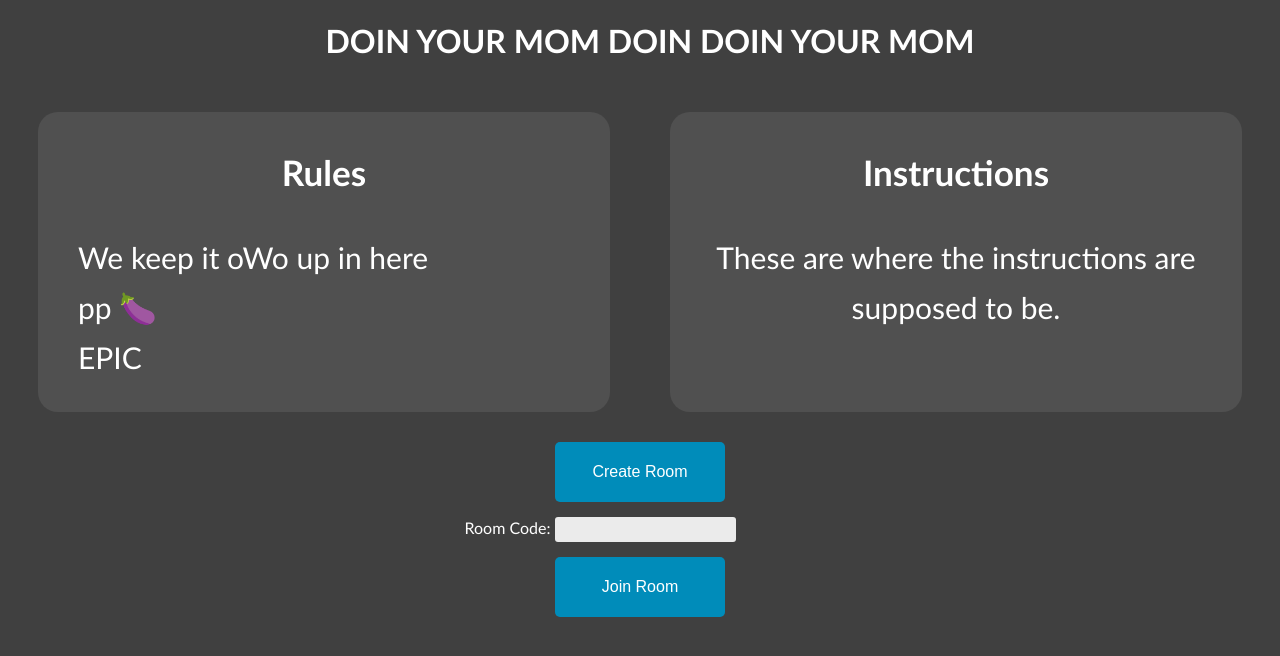
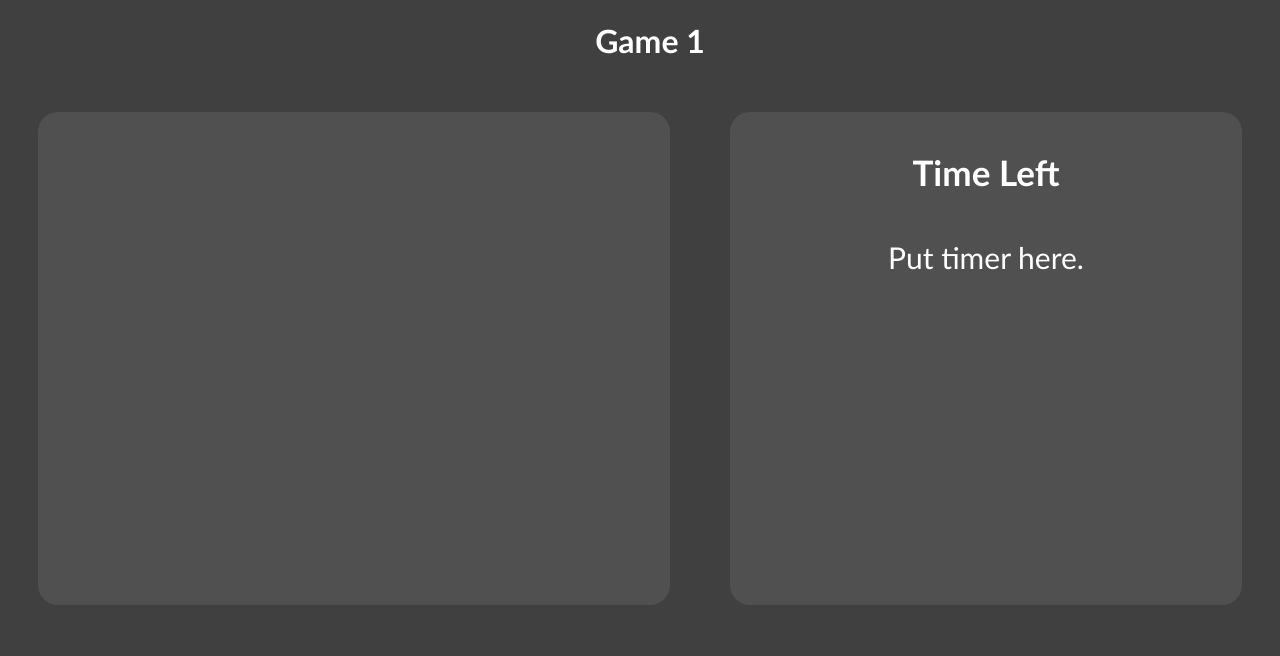
Before and after one commit to RyanHan0127/Hackathon2020, a plain HTML site: page public/index2.html in a window 1280 px wide. Drawn offline with Linux system fonts and the light colour scheme.

Commit message:
changed stuff on page 2

```diff
--- a/public/index2.css
+++ b/public/index2.css
@@ -4,43 +4,11 @@ body{
     background-color:  #404040;
   color: white;
 }
-
 .title{
   font-family: "Trebuchet MS";
   text-align: center;
   margin-left: 20px;
   color: white;
-}
-.join_button {
-  background-color: #008CBA;
-  border: none;
-  color: white;
-  padding: 15px 32px;
-  height: 60px;
-  width: 170px;
-  text-align: center;
-  text-decoration: none;
-  display: inline-block;
-  font-size: 16px;
-  border-radius: 5px;
-}
-
-.start_button {
-  background-color: #008CBA;
-  border: none;
-  color: white;
-  padding: 15px 32px;
-  height: 60px;
-  width: 170px;
-  text-align: center;
-  text-decoration: none;
-  display: inline-block;
-  font-size: 16px;
-  border-radius: 5px;
-}
-
-.Controls {
-text-align: center;
 }
 .divider{
 	margin-bottom:15px;
@@ -70,7 +38,6 @@ input[type=text] {
   color: white;
   border-radius: 20px;
 }
-
 .rule_heading{
   text-align: center;
   padding: 0;
--- a/public/index2.html
+++ b/public/index2.html
@@ -6,59 +6,26 @@
 <title>Game Title</title>
 </head>
 <body>
+
 <div class="title">
-    <h1 id="text_title">DOIN YOUR MOM DOIN DOIN YOUR MOM</h1>
+    <h1 id="text_title">Game 1</h1>
 </div>
-
 
 <div class="flex-container">
   <div class="box">
-    <div class = "Rules">
-  		<div id= "rule_heading">
-    		<h3 id = "text_rule_heading">
-              Rules
-          	</h3>
- 	 	</div>
- 		<div id= "rules_text">
- 			<ol type="I">
-  				<li>
-                  We keep it oWo up in here
-              	</li>
-  				<li>
-                  pp &#x1f346
-              	</li>
-  				<li>
-                  EPIC
-              	</li>
-			</ol>
-	  	</div>
-	</div>
+    <video id="video" width="640" height="480" autoplay></video>
   </div>
   <div class="box">
-    <div class="instructions">
-      <h3 id = "instructions_heading">
-        Instructions
+    <div class="timer">
+      <h3 id = "timer_heading">
+        Time Left
       </h3>
-      <p id = "instructions_text">
-        These are where the instructions are supposed to be.
+      <p id = "timer">
+        Put timer here.
       </p>
     </div>
   </div>
 </div>
-<div class="Controls">
-	<div id="start_game_button">
-        <button class="start_button">Create Room</button>
-    </div>
-
-	<div class="divider"></div>
-    <label for="input">Room Code:</label>
-    <input id="room_code" type="text"/>
-
-	<div class="divider"></div>
-	<div id="join_room_button">
-        <button class="join_button">Join Room</button>
-    </div>
-</div>
 
 </body>
 </html>
```
